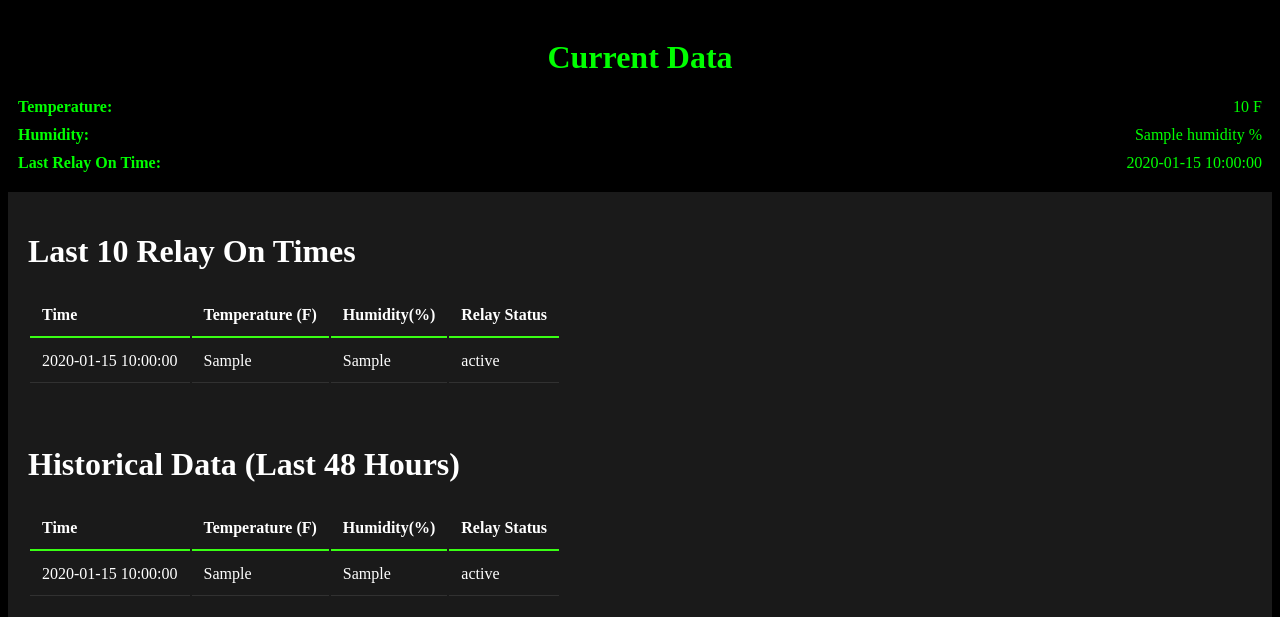
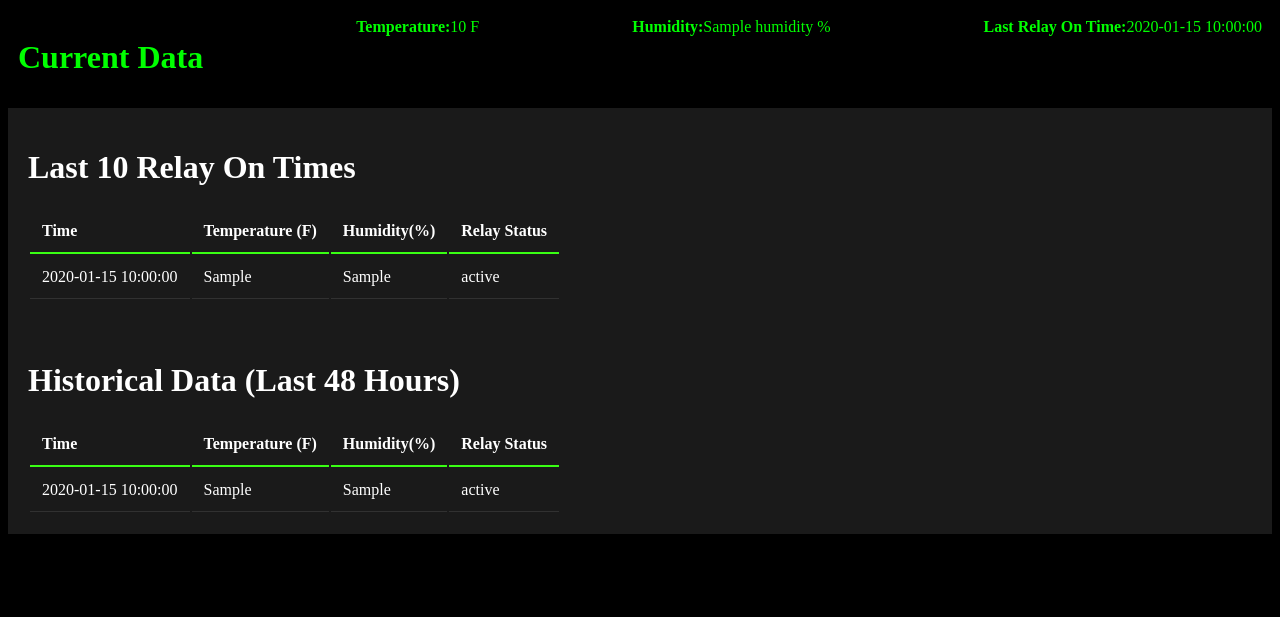
Before and after one commit to rrobert45/App, a Flask app: template templates/index.html in a window 1280 px wide. Shown: the top 617 px of the page. Run offline with Flask 2, Linux system fonts and the light colour scheme; the template is opened without the code that fills it: most values are stand-ins (such as "Sample title", 1, 10 or a date in 2020).

Commit message:
Update style.css

```diff
--- a/static/style.css
+++ b/static/style.css
@@ -11,7 +11,8 @@ body {
 
 /* Style the current data section */
 .current-data {
-  text-align: center;
+  display: flex;
+  justify-content: space-between;
   background-color: #000000;
   color: #00ff00;
   padding: 10px;
```
